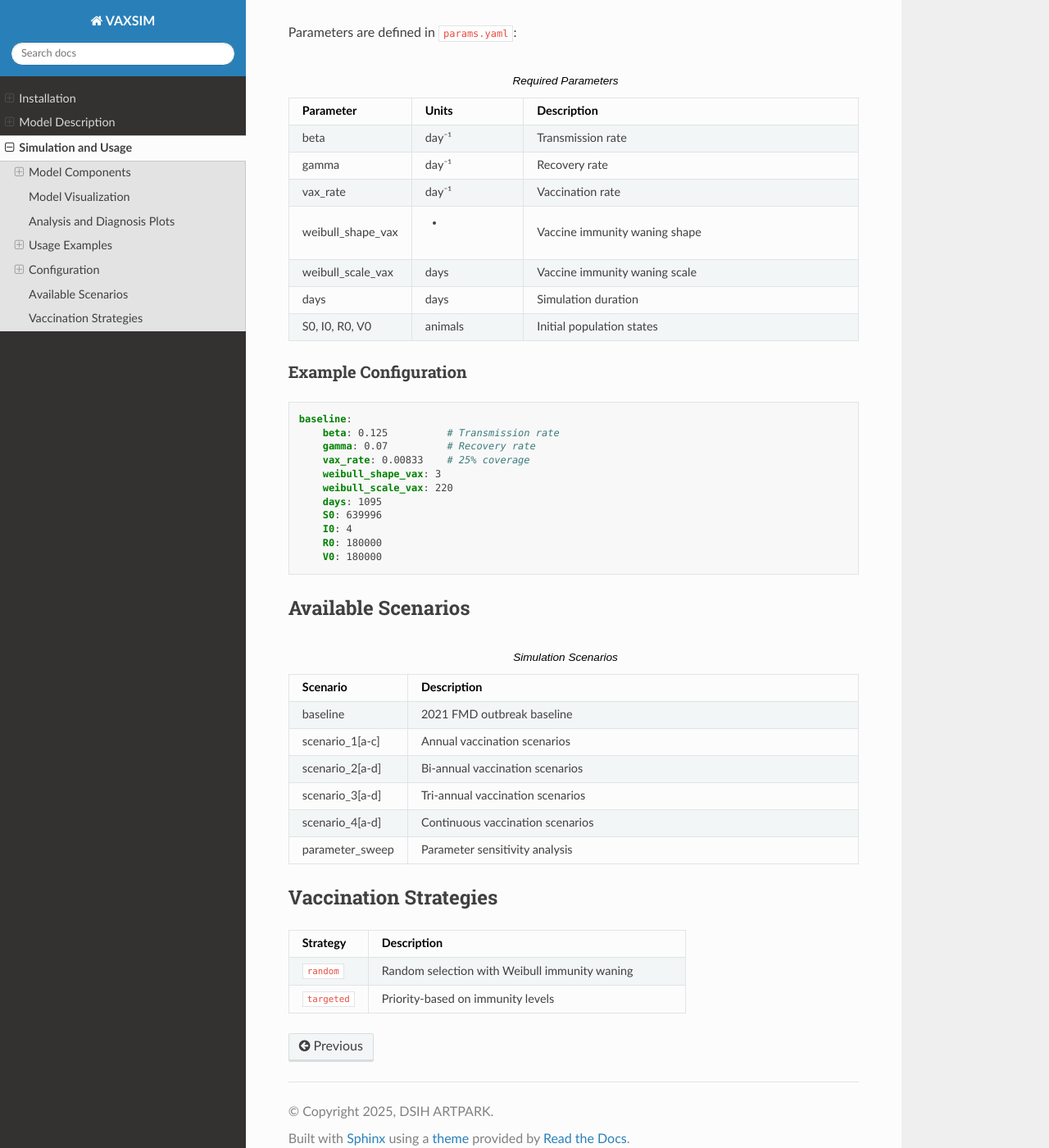
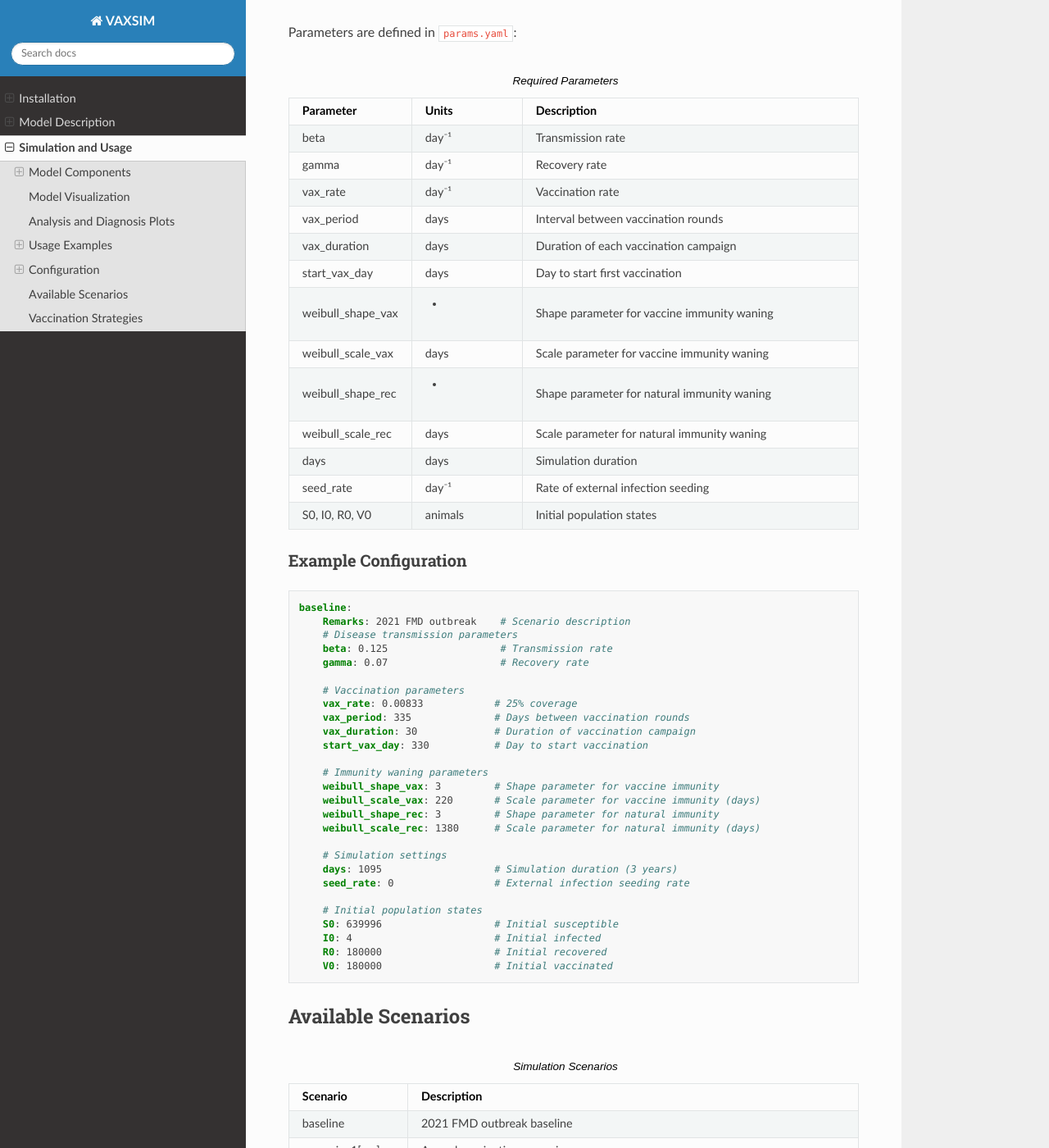
Before and after one commit to dsih-artpark/vaxsim, a Sphinx documentation site: the page built from docs/source/simulation.rst, in a window 1280 px wide and 1400 px high, scrolled down 2672 px. Shown: the whole window at 82% size. Built offline with Sphinx 7.4.7 and the Read the Docs theme 3.1.0, drawn with Linux system fonts in a browser that asks for light colours.

Commit message:
updated param loading in utils for importing without cli; updated documentation of parameters example

```diff
--- a/docs/source/simulation.rst
+++ b/docs/source/simulation.rst
@@ -106,15 +106,33 @@ Parameters are defined in ``params.yaml``:
    * - vax_rate
      - day⁻¹
      - Vaccination rate
+   * - vax_period
+     - days
+     - Interval between vaccination rounds
+   * - vax_duration
+     - days
+     - Duration of each vaccination campaign
+   * - start_vax_day
+     - days
+     - Day to start first vaccination
    * - weibull_shape_vax
      - -
-     - Vaccine immunity waning shape
+     - Shape parameter for vaccine immunity waning
    * - weibull_scale_vax
      - days
-     - Vaccine immunity waning scale
+     - Scale parameter for vaccine immunity waning
+   * - weibull_shape_rec
+     - -
+     - Shape parameter for natural immunity waning
+   * - weibull_scale_rec
+     - days
+     - Scale parameter for natural immunity waning
    * - days
      - days
      - Simulation duration
+   * - seed_rate
+     - day⁻¹
+     - Rate of external infection seeding
    * - S0, I0, R0, V0
      - animals
      - Initial population states
@@ -125,16 +143,32 @@ Example Configuration
 .. code-block:: yaml
 
     baseline:
-        beta: 0.125          # Transmission rate
-        gamma: 0.07          # Recovery rate
-        vax_rate: 0.00833    # 25% coverage
-        weibull_shape_vax: 3
-        weibull_scale_vax: 220
-        days: 1095
-        S0: 639996
-        I0: 4
-        R0: 180000
-        V0: 180000
+        Remarks: 2021 FMD outbreak    # Scenario description
+        # Disease transmission parameters
+        beta: 0.125                   # Transmission rate
+        gamma: 0.07                   # Recovery rate
+
+        # Vaccination parameters
+        vax_rate: 0.00833            # 25% coverage
+        vax_period: 335              # Days between vaccination rounds
+        vax_duration: 30             # Duration of vaccination campaign
+        start_vax_day: 330           # Day to start vaccination
+
+        # Immunity waning parameters
+        weibull_shape_vax: 3         # Shape parameter for vaccine immunity
+        weibull_scale_vax: 220       # Scale parameter for vaccine immunity (days)
+        weibull_shape_rec: 3         # Shape parameter for natural immunity
+        weibull_scale_rec: 1380      # Scale parameter for natural immunity (days)
+
+        # Simulation settings
+        days: 1095                   # Simulation duration (3 years)
+        seed_rate: 0                 # External infection seeding rate
+
+        # Initial population states
+        S0: 639996                   # Initial susceptible
+        I0: 4                        # Initial infected
+        R0: 180000                   # Initial recovered
+        V0: 180000                   # Initial vaccinated
 
 .. _available-scenarios:
 
```
Also changed, not shown: 1 other file.
